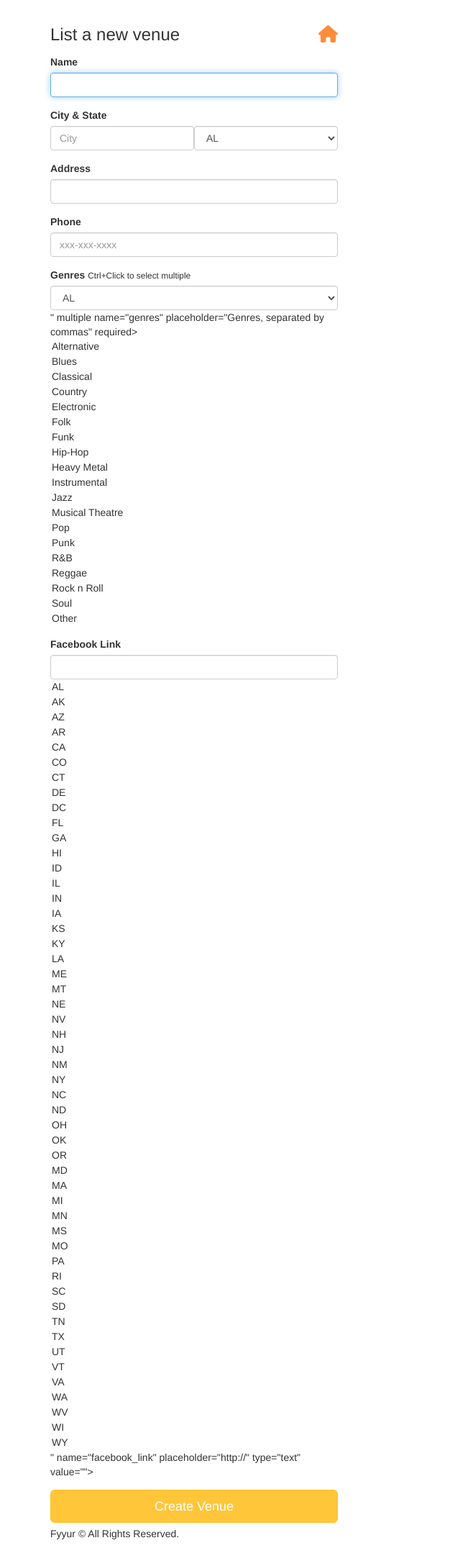
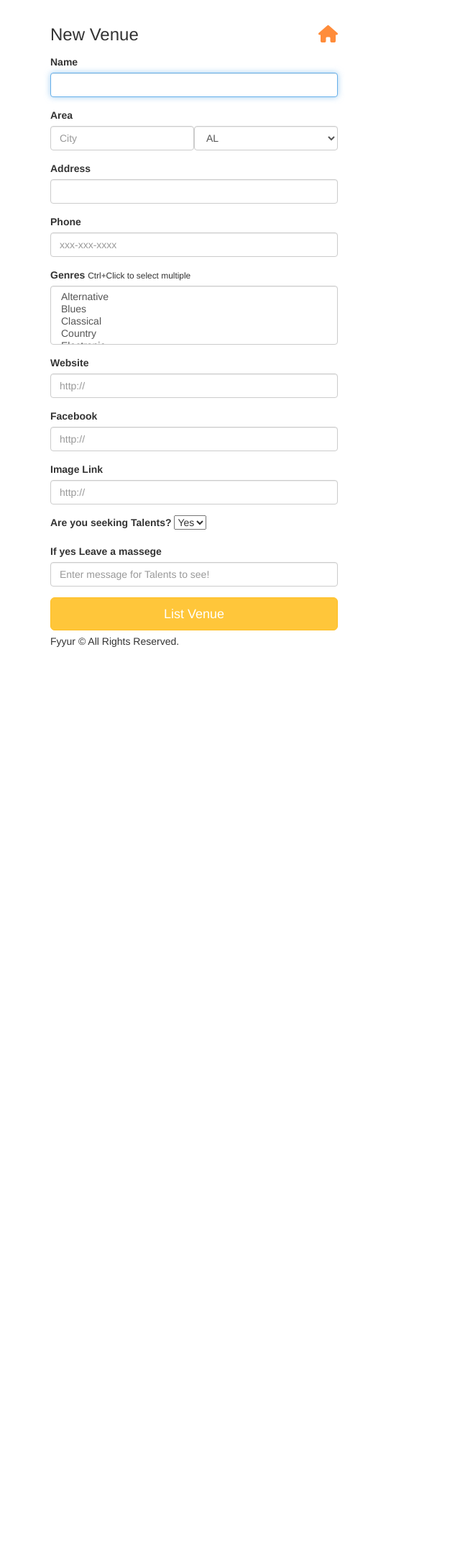
Before and after one commit to MohamedEl-Khouly/Fyyur, a Flask app: page /venues/create in a window 1280 px wide. Shown: the part 60-2236 px from the top of the page at 72% size, without its empty margins (0-640 px from the left). After the commit the page ends 959 px from the top, so only its background shows below. Run offline with Flask 2, Linux system fonts and the light colour scheme; some libraries are stand-ins or nearby versions.

Commit message:
modified new venue form

```diff
--- a/forms.py
+++ b/forms.py
@@ -23,13 +23,16 @@ class ShowForm(Form):
 
 class VenueForm(Form):
     name = StringField(
-        'name', validators=[DataRequired()]
+        'name',
+        validators=[DataRequired()]
     )
     city = StringField(
-        'city', validators=[DataRequired()]
+        'city',
+        validators=[DataRequired()]
     )
     state = SelectField(
-        'state', validators=[DataRequired()],
+        'state',
+        validators=[DataRequired()],
         choices=[
             ('AL', 'AL'),
             ('AK', 'AK'),
@@ -85,17 +88,25 @@ class VenueForm(Form):
         ]
     )
     address = StringField(
-        'address', validators=[DataRequired()]
+        'address',
+        validators=[DataRequired()]
     )
     phone = StringField(
-        'phone'
+        'phone',
+        validators=[
+          DataRequired(),
+          Regexp(
+            '^\d{3}-\d{3}-\d{4}$',
+            message='phone is not in the correct format: ' + 'xxx-xxx-xxxx'
+          )
+        ]
     )
     image_link = StringField(
         'image_link'
     )
     genres = SelectMultipleField(
-        # TODO implement enum restriction
-        'genres', validators=[DataRequired()],
+        'genres',
+        validators=[DataRequired()],
         choices=[
             ('Alternative', 'Alternative'),
             ('Blues', 'Blues'),
@@ -119,7 +130,21 @@ class VenueForm(Form):
         ]
     )
     facebook_link = StringField(
-        'facebook_link', validators=[URL()]
+        'facebook_link',
+        validators=[URL()]
+    )
+    website_link = StringField(
+        'website_link',
+        validators=[URL()]
+    )
+    seeking_talent = SelectField(
+        'seeking_talent',
+        validators=[DataRequired()],
+        choices=[(True, 'Yes'), (False,'No')]
+    )
+
+    seeking_description = StringField(
+        'seeking_description'
     )
 
 class ArtistForm(Form):
@@ -229,12 +254,6 @@ class ArtistForm(Form):
     image_link = StringField(
         'image_link'
     )
-    """
-    genres = SelectMultipleField(
-        # TODO implement enum restriction
-        'genres', validators=[DataRequired()],
-        choices = get_genre_choices(Genre)
-    ) """
     website_link = StringField(
         'website_link',
         validators=[URL()]
@@ -248,5 +267,3 @@ class ArtistForm(Form):
     seeking_description = StringField(
         'seeking_description'
     )
-
-# TODO IMPLEMENT NEW ARTIST FORM AND NEW SHOW FORM
--- a/templates/forms/new_artist.html
+++ b/templates/forms/new_artist.html
@@ -3,7 +3,7 @@
 {% block content %}
   <div class="form-wrapper">
     <form method="post" class="form">
-      <h3 class="form-heading">New Artist</h3>
+      <h3 class="form-heading">New Artist<a href="{{ url_for('index') }}" title="Back to homepage"><i class="fa fa-home pull-right"></i></a></h3>
       <div class="form-group">
         <label for="name">Name</label>
         {{ form.name(class_ = 'form-control', autofocus = true) }}
--- a/templates/forms/new_show.html
+++ b/templates/forms/new_show.html
@@ -3,7 +3,7 @@
 {% block content %}
   <div class="form-wrapper">
     <form method="post" class="form">
-      <h3 class="form-heading">A New Show</h3>
+      <h3 class="form-heading">New Show<a href="{{ url_for('index') }}" title="Back to homepage"><i class="fa fa-home pull-right"></i></a></h3>
       <div class="form-group">
         <label for="artist_id">Artist</label>
         {{ form.artist_id(class_ = 'form-control', autofocus = true) }}
--- a/templates/forms/new_venue.html
+++ b/templates/forms/new_venue.html
@@ -3,13 +3,13 @@
 {% block content %}
   <div class="form-wrapper">
     <form method="post" class="form">
-      <h3 class="form-heading">List a new venue <a href="{{ url_for('index') }}" title="Back to homepage"><i class="fa fa-home pull-right"></i></a></h3>
+      <h3 class="form-heading">New Venue<a href="{{ url_for('index') }}" title="Back to homepage"><i class="fa fa-home pull-right"></i></a></h3>
       <div class="form-group">
         <label for="name">Name</label>
         {{ form.name(class_ = 'form-control', autofocus = true) }}
       </div>
       <div class="form-group">
-          <label>City & State</label>
+          <label>Area</label>
           <div class="form-inline">
             <div class="form-group">
               {{ form.city(class_ = 'form-control', placeholder='City', autofocus = true) }}
@@ -27,16 +27,34 @@
           <label for="phone">Phone</label>
           {{ form.phone(class_ = 'form-control', placeholder='xxx-xxx-xxxx', autofocus = true) }}
         </div>
-      <div class="form-group">
-        <label for="genres">Genres</label>
-        <small>Ctrl+Click to select multiple</small>
-        {{ form.genres(class_ = 'form-control', placeholder='Genres, separated by commas', id=form.state, autofocus = true) }}
-      </div>
-      <div class="form-group">
-          <label for="genres">Facebook Link</label>
-          {{ form.facebook_link(class_ = 'form-control', placeholder='http://', id=form.state, autofocus = true) }}
+        <div class="form-group">
+          <label for="genres">Genres</label>
+          <small>Ctrl+Click to select multiple</small>
+          {{ form.genres(class_ = 'form-control', placeholder='Genres, separated by commas', autofocus = true) }}
         </div>
-      <input type="submit" value="Create Venue" class="btn btn-primary btn-lg btn-block">
+        <div class="form-group">
+          <label for="website_link">Website</label>
+          {{form.website_link(class_ = 'form-control', placeholder='http://', id='website_link', autofocus = true) }}
+        </div>
+        <div class="form-group">
+            <label for="facebook_link">Facebook</label>
+            {{ form.facebook_link(class_ = 'form-control', placeholder='http://', id='facebook_link', autofocus = true) }}
+        </div>
+        <div class="form-group">
+          <label for="image_link">Image Link</label>
+          {{ form.image_link(class_ = 'form-control', placeholder='http://', id='image_link', autofocus = true) }}
+        </div>
+        <div class="form-group">
+          <div class="form-group">
+            <label for="seeking_talent">Are you seeking Talents?</label>
+            {{ form.seeking_talent(id='seeking_talent', autofocus=true )}}
+          </div>
+          <div class="form-group">
+            <label for="seeking_description">If yes Leave a massege</label>
+            {{ form.seeking_description(class_ = 'form-control', id='seeking_description', placeholder='Enter message for Talents to see!', autofocus=true )}}
+          </div>
+        </div>
+      <input type="submit" value="List Venue" class="btn btn-primary btn-lg btn-block">
     </form>
   </div>
 {% endblock %}
```
